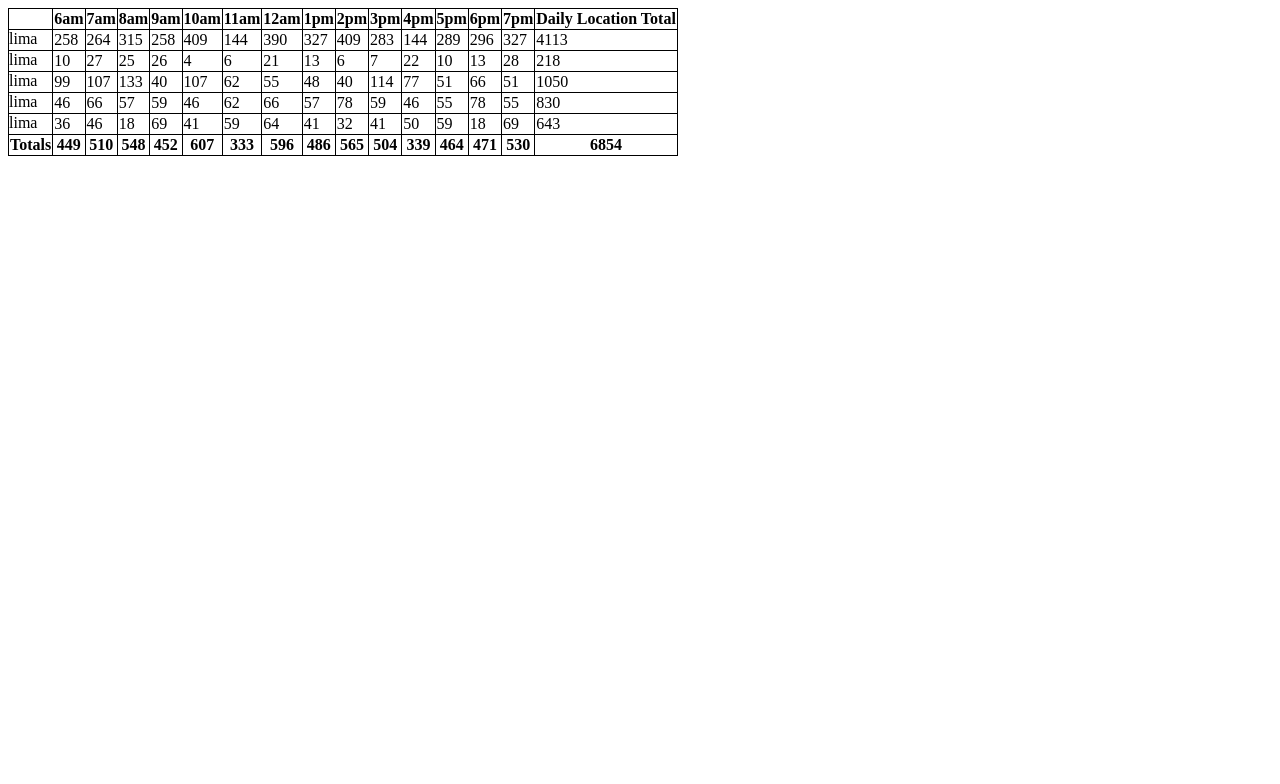
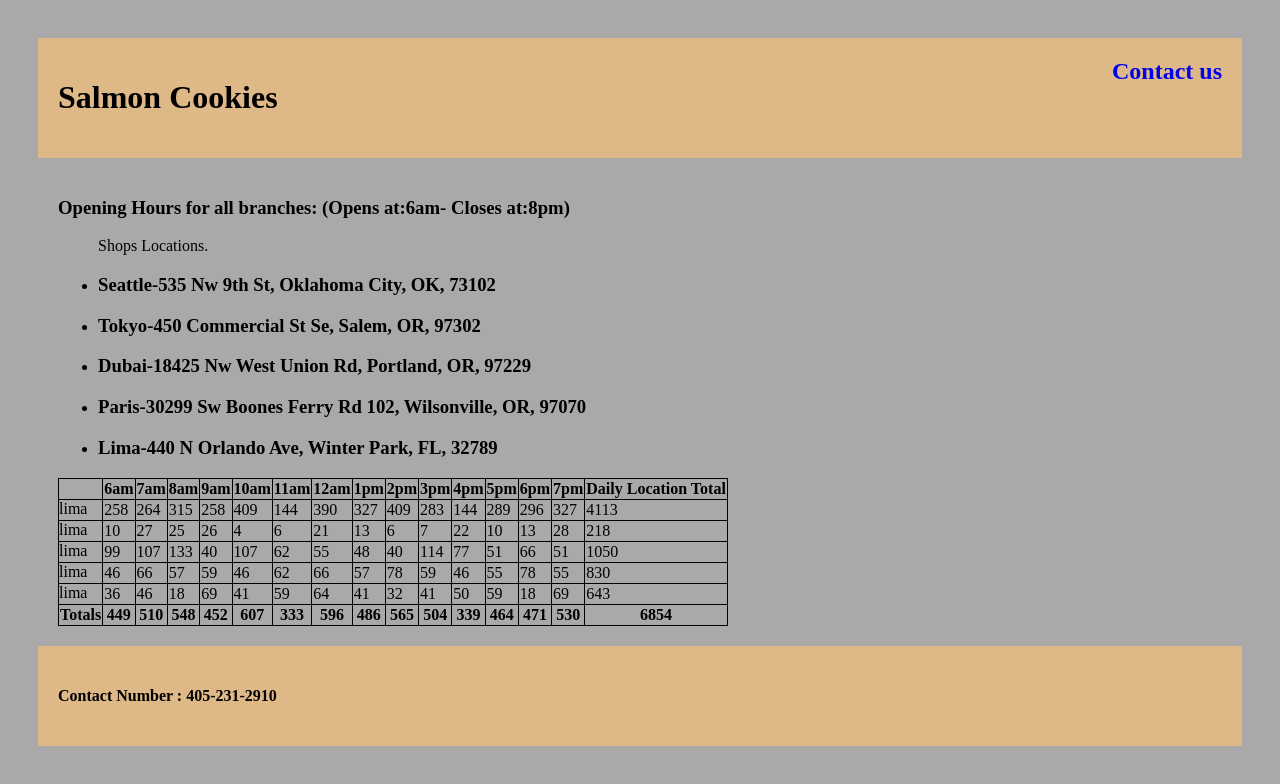
Before and after one commit to Suhaibokour/cookie-stand, a plain HTML site: page sales.html in a window 1280 px wide. Drawn offline with Linux system fonts and the light colour scheme.

Commit message:
finished lab08b

```diff
--- a/css/style.css
+++ b/css/style.css
@@ -2,3 +2,28 @@ table,tr,th,td{
     border: 1px solid black;
     border-collapse: collapse;
   }
+  body{
+    padding: 30px;
+    background-color: darkgrey;
+  }
+  header{
+    padding: 20px;
+    background-color: burlywood;
+  }
+  main{
+    padding: 20px;
+  }
+  footer{
+    padding: 20px;
+    background-color: burlywood;
+  }
+  header{
+    position: relative;
+  }
+  #contact{
+    position: absolute;
+    top: 0;
+    right: 20px;
+    float: right;
+    text-decoration: none;
+  }
--- a/sales.html
+++ b/sales.html
@@ -1,21 +1,54 @@
 <!DOCTYPE html>
 <html lang="en">
+
 <head>
     <meta charset="UTF-8">
     <meta http-equiv="X-UA-Compatible" content="IE=edge">
     <meta name="viewport" content="width=device-width, initial-scale=1.0">
     <title>Document</title>
-    <link href="css/style.css" type="text/css" rel="stylesheet"/>
+    <link href="css/style.css" type="text/css" rel="stylesheet" />
 </head>
+
 <body>
+    <header>
+        <div>
+            <h1>Salmon Cookies</h1>
+        </div>
+        <div>
+            <a id="contact" href="#"><h2>Contact us</h2></a>
+            <a href="index.html"></a>
+        </div>
+
+
+    </header>
     <main>
+        <div>
+            <h3>
+                Opening Hours for all branches: (Opens at:6am- Closes at:8pm)
+            </h3>
+        </div>
+        <div>
+            <ul>Shops Locations.
+                <li><h3>Seattle-535 Nw 9th St, Oklahoma City, OK, 73102</h3></li>
+                <li><h3>Tokyo-450 Commercial St Se, Salem, OR, 97302</h3></li>
+                <li><h3>Dubai-18425 Nw West Union Rd, Portland, OR, 97229</h3></li>
+                <li><h3>Paris-30299 Sw Boones Ferry Rd 102, Wilsonville, OR, 97070</h3></li>
+                <li><h3>Lima-440 N Orlando Ave, Winter Park, FL, 32789</h3></li>
+            </ul>
+        </div>
         <div id="parent">
 
         </div>
     </main>
+    <footer>
+<h4>
+    Contact Number : 405-231-2910
+</h4>
 
-    <script src="js/app.js">
+        <script src="js/app.js">
 
-    </script>
+        </script>
+    </footer>
 </body>
+
 </html>
```
Also changed, not shown: index.html (added, +23 -0 lines).
